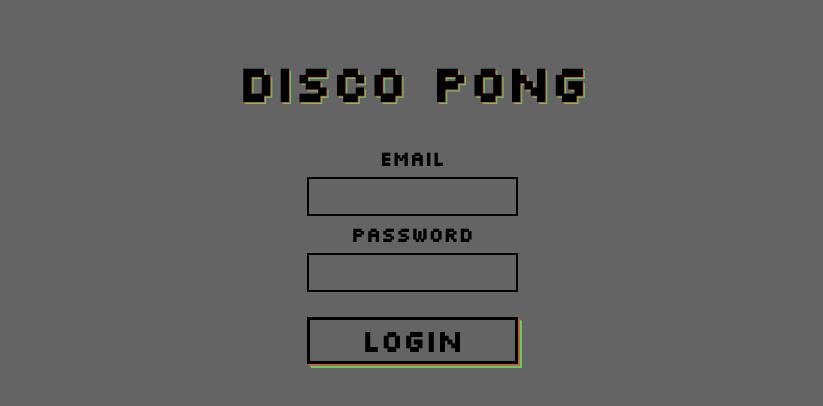
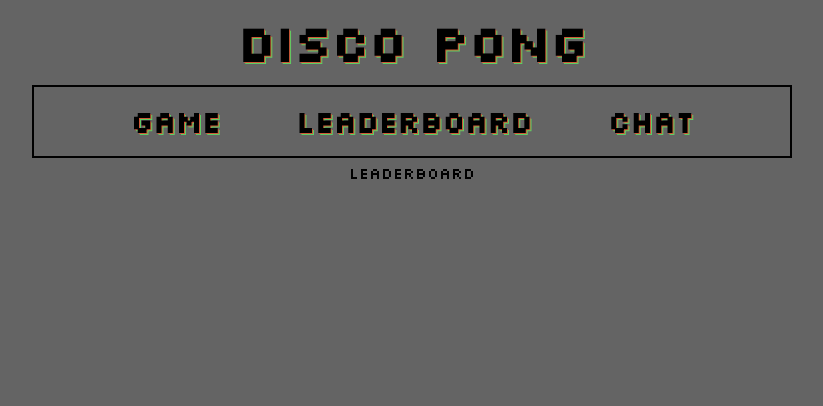
Before and after one commit to Zinobias/Transcendence, a React (Create React App) app in the folder front-end/: page /discopong in a window 1280 px wide. Shown: the top 406 px of the page, without its empty margins (228-1051 px from the left). Built offline with nearby package versions, Linux system fonts and the light colour scheme; no server answers.

Commit message:
building a proper router

```diff
--- a/front-end/src/App.css
+++ b/front-end/src/App.css
@@ -12,7 +12,7 @@
 .app {
   width: 100vw;
   height: 100vh;
-  padding: 20px;
+  padding: 10px;
   box-sizing: border-box;
   display: flex;
   flex-direction: column;
@@ -28,8 +28,8 @@
 .heading {
   text-transform: uppercase;
   font-size: 50px;
-  margin: 30px 0;
   z-index: 1;
+  margin-bottom: 10px;
   text-align: center;
   font-weight: bold;
   text-shadow:  1px 1px 0px #CE5937,
@@ -39,7 +39,7 @@
 .discoheading {
   text-transform: uppercase;
   font-size: 50px;
-  margin: 30px 0;
+  margin-bottom: 10px;
   z-index: 1;
   text-align: center;
   font-weight: bold;
--- a/front-end/src/App.tsx
+++ b/front-end/src/App.tsx
@@ -2,8 +2,9 @@ import React, { ReactNode, useState, useEffect, useContext } from 'react';
 import socketIOClient from "socket.io-client";
 import './App.css';
 import Login from './components/Login';
-import Landing from './components/Landing';
-import { socket, SocketContext } from './components/Socket';
+import NavBar from './components/NavBar';
+import { SocketContext } from './components/Socket';
+import Routing from './components/Routing';
 
 const ENDPOINT = "http://localhost:8080";
 
@@ -21,9 +22,7 @@ const App: React.FC = () => {
 
   return (
     <SocketContext.Provider value={socket}>
-      <div className="app">
-        {myBool ? <Login setmyBool={setmyBool} /> : <Landing /> }
-      </div>
+          <Routing />
     </SocketContext.Provider>
   );
 
--- a/front-end/src/components/Landing.tsx
+++ /dev/null
@@ -1,22 +0,0 @@
-import React from "react";
-import { Link } from 'react-router-dom';
-import Routing from './Routing';
-
-const Landing: React.FC = () => {
-    return (
-        <>
-          <div className='app'>
-          <div id="nav">
-            <ul>
-              <li><Link to='/game'>Game</Link></li>
-              <li><Link to='/profile'>Profile</Link></li>
-              <li><Link to='/chat'>Chat</Link></li>
-            </ul>
-          </div>
-            <Routing />
-          </div>
-        </>
-      );
-}
-
-export default Landing;
--- a/front-end/src/components/Profile.tsx
+++ b/front-end/src/components/Leaderboard.tsx
@@ -1,11 +1,11 @@
 import React from "react";
 
-const   Profile: React.FC = () => {
+const   Leaderboard: React.FC = () => {
     return (
         <div className="app__text">
-            Profile
+            Leaderboard
         </div>
     )
 };
 
-export default Profile;
+export default Leaderboard;
--- a/front-end/src/components/Login.tsx
+++ b/front-end/src/components/Login.tsx
@@ -1,4 +1,8 @@
-import React from "react";
+import React, { useState } from "react";
+import { render } from "react-dom";
+import { useNavigate } from 'react-router-dom';
+import App from "../App";
+import '../App.css'
 import './Components.css';
 
 /*
@@ -7,24 +11,31 @@ import './Components.css';
     <input type="password" placeholder="password"/>
 */
 
-interface Props {
-    setmyBool: React.Dispatch<React.SetStateAction<boolean>>;
-}
+const   Login: React.FC = () => {
+    const [user, setUser] = useState<string>("");
+    const navigate = useNavigate();
 
-const   Login: React.FC<Props> = ({setmyBool}) => {
+    const handleLogin = (e: React.FormEvent) => {
+        e.preventDefault()
+        //sessionStorage.setItem("user", user);
+        navigate('/discopong');
+    };
+
+    // if (sessionStorage.getItem("user")) {
+    //     navigate('/discopong');
+    // }
 
     return (
-        <>
+        <div className="app">
             <span className="heading">Disco Pong</span>
             <form className="loginform">
-                <label className="loginform__label">Email</label>
-                <input type="text" placeholder="email" className="loginform__input"/>
-                <label className="loginform__label">password</label>
-                <input type="text" placeholder="password" className="loginform__input"/>
-                <button className="loginform__button" onClick={() => setmyBool(false)}>LOGIN</button>
+                <label className="loginform__label">Username</label>
+                <input value={user} onChange={e => setUser(e.target.value)} className="loginform__input"/>
+                <button className="loginform__button" onClick={(e) => handleLogin(e)}>LOGIN</button>
             </form>
-        </>
+        </div>
       )
+
 };
 
 export default Login;
--- /dev/null
+++ b/front-end/src/components/NavBar.tsx
@@ -0,0 +1,21 @@
+import React from "react";
+import { Outlet, Link } from 'react-router-dom';
+import '../App.css'
+
+const NavBar: React.FC = () => {
+    return (
+        <div className="app">
+        <span className="heading">Disco Pong</span>
+        <div id="nav">
+            <ul>
+              <li><Link to='/discopong/game'>Game</Link></li>
+              <li><Link to='/discopong/leaderboard'>Leaderboard</Link></li>
+              <li><Link to='/discopong/chat'>Chat</Link></li>
+            </ul>
+          </div>
+            <Outlet />
+        </div>
+      );
+}
+
+export default NavBar;
--- a/front-end/src/components/Routing.tsx
+++ b/front-end/src/components/Routing.tsx
@@ -1,19 +1,28 @@
 
 import React from 'react'
 import { Routes, Route } from 'react-router-dom';
+import Login from './Login';
 import Chat from './Chat'
-import Profile from './Profile'
+import Leaderboard from './Leaderboard';
 import Game from './Game'
 import ChatWindow from './ChatWindow';
+import NavBar from './NavBar';
 
 const Routing: React.FC  = () => {
+
     return (
         <Routes>
-            <Route path='/chat' element={<Chat />} />
-            <Route path='/profile' element={<Profile />} />
-            <Route path='/game' element={<Game />} />
-            <Route path='/chat_window' element={<ChatWindow />} />
-      </Routes>
+            <Route path='/' element={<Login />} />
+            {/* <Route path='/discopong' element={!sessionStorage.getItem("user") ? <Login /> : <NavBar />}> */}
+            <Route path='/discopong' element={<NavBar />}>
+                <Route index element={<Leaderboard />} />
+                <Route path='chat' element={<Chat />} />
+                <Route path='leaderboard' element={<Leaderboard />} />
+                <Route path='game' element={<Game />} />
+                <Route path='chat_window' element={<ChatWindow />} />
+            </Route>
+
+        </Routes>
     )
 };
 
```
